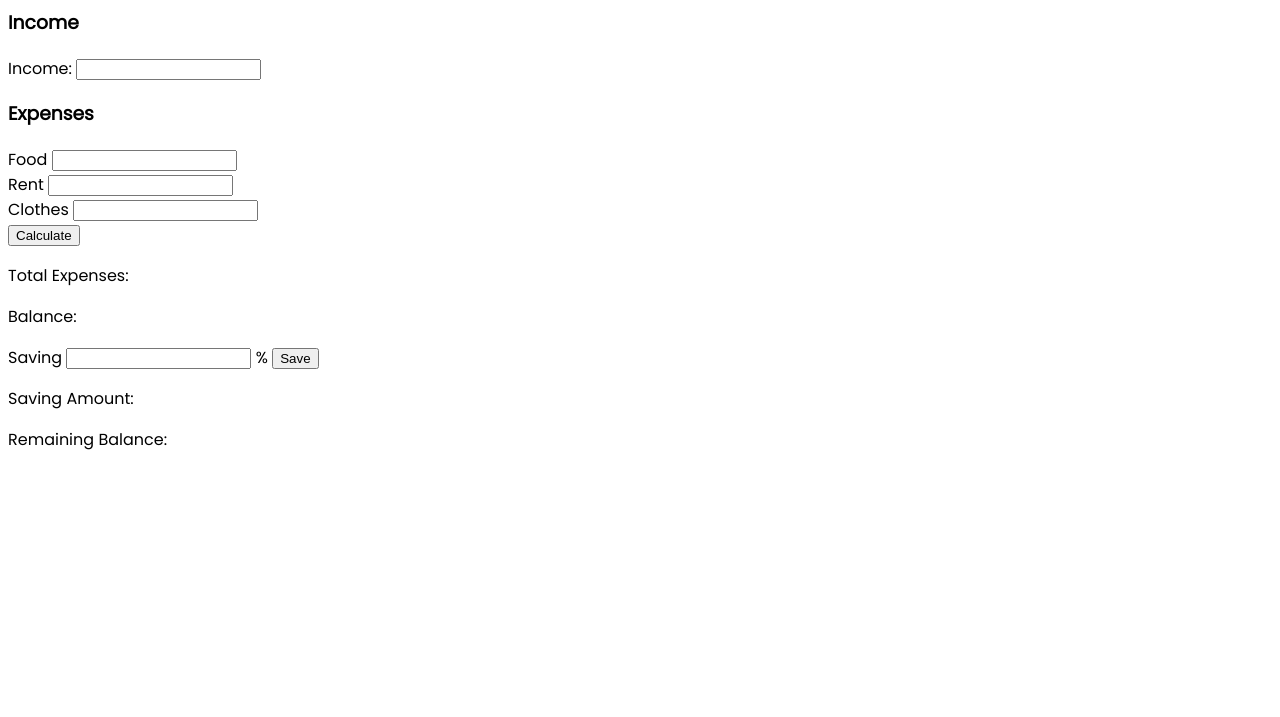
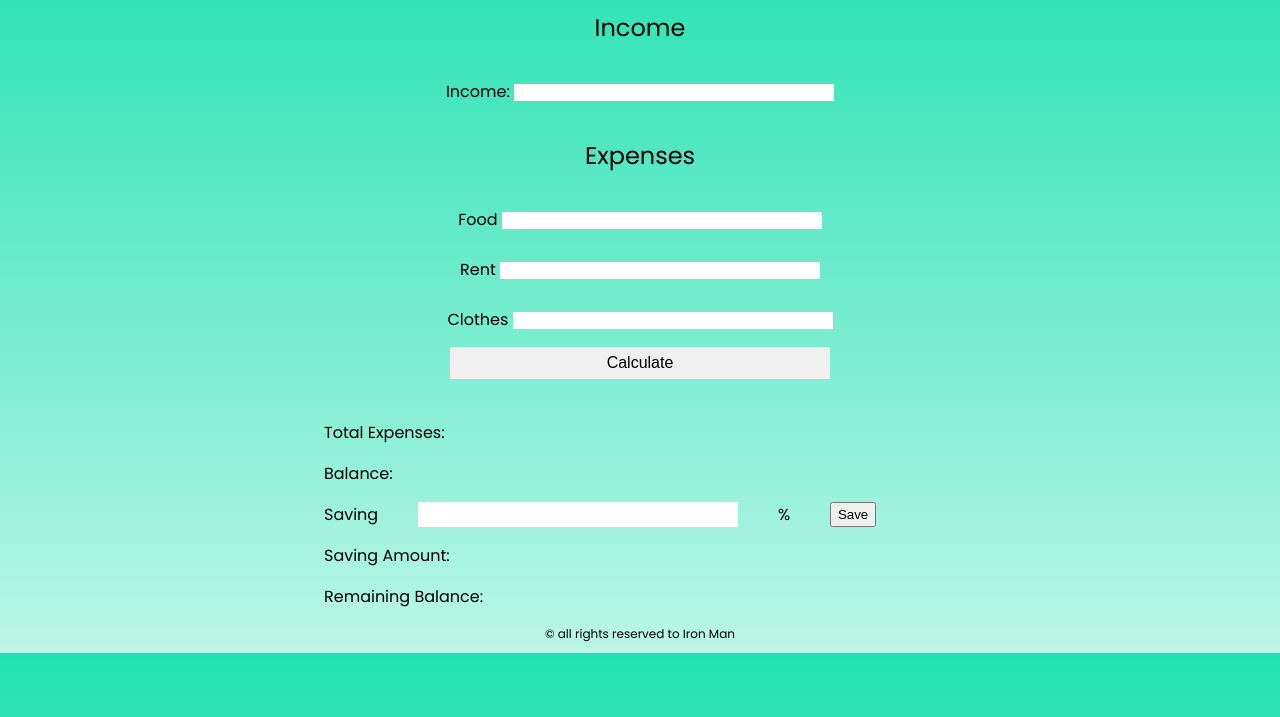
Before and after one commit to MahediHasanBijoy/Javascript-projects, a plain HTML site: page ExpenseCalculator/index.html in a window 1280 px wide. Shown: the part 83-800 px from the top of the page. Drawn offline with Linux system fonts and the light colour scheme.

```diff
--- a/ExpenseCalculator/index.html
+++ b/ExpenseCalculator/index.html
@@ -10,44 +10,45 @@
 	<header>
 		<h1>Expense Calculator</h1>
 	</header>
+<main>
 	<div>
 		<h3>Income</h3>
+		<div class="income">
 			<label for="income">Income:</label>
 			<input  type="number" id="income"><br>
 			<span id="error-income"></span>
 		</div>
+
+	</div>
 	<div>
 		<h3>Expenses</h3>
-    	<div>
+		<div class="food">
 			<label for="food">Food</label>
 			<input  type="number" id="food"><br>
 			<span id="error-food"></span>
 		</div>
-		<div>
+		<div class="rent">
 			<label for="rent">Rent</label>
 			<input type="number" id="rent"><br>
 			<span id="error-rent"></span>
 		</div>
-		<div>
+		<div class="clothes">
 			<label for="clothes">Clothes</label>
 			<input type="number" id="clothes"><br>
 			<span id="error-clothes"></span>
 		</div>
-
 		<span id="error-expense"></span>
 	</div>
 
-
-	<button type="submit" id="calc">Calculate</button>
+	<button class="cal-btn" type="submit" id="calc">Calculate</button>
 	<br>
 	<!-- error when expense is greater than balance -->
 	<span id="error-bal"></span>
-
+	<div class="output-expense">
 		<p id="total-expense">Total Expenses: </p>
-
 		<p>Balance: <span id="balance"></span></p>
-
-<div>
+	</div>
+	<div class="saving-input">
 		<label for="">Saving</label>
 
 		<input type="number" id="save">
@@ -55,14 +56,17 @@
 		<button type="submit" id="save-btn">Save</button><br>
 		<span id="error-save"></span>
 	</div>
-
+	<div class="output-save">
 		<!-- error when saving amount is greater than current balance -->
 		<span id="error-notsave"></span>
+		<p id="saving-amount">Saving Amount: </p>
+		<p id="remaining-balance">Remaining Balance: </p>
+	</div>
 
-	<p id="saving-amount">Saving Amount: </p>
-	<p id="remaining-balance">Remaining Balance: </p><br>
+</main>
 
 
+<footer>&copy; all rights reserved to Iron Man</footer>
 
 
 	<script src="main.js"></script>
--- a/ExpenseCalculator/main.js
+++ b/ExpenseCalculator/main.js
@@ -141,6 +141,9 @@ document.getElementById('save-btn').addEventListener('click', ()=>{
 
   let savePercentage = document.getElementById('save').value;
   let balance = parseFloat(document.getElementById('balance').innerText);
+  if(balance=''){
+    balance = 0;
+  }
   if(error){
     saving(income.value, savePercentage, balance);
   }
--- a/ExpenseCalculator/style.css
+++ b/ExpenseCalculator/style.css
@@ -17,6 +17,69 @@ html{
 	font-family: Poppins, sans-serif;
 }
 
+body{
+	background-image: linear-gradient(to bottom, rgba(33, 225, 176, 1.0), rgba(33, 225, 176, 0.3));
+}
+
 header{
 	text-align: center;
 }
+h1{
+	font-weight: 500;
+}
+h3{
+	text-align: center;
+	font-size: 1.5rem;
+	font-weight: 500;
+}
+.income{
+	margin: auto;
+	width: 50%;
+	padding: 10px;
+	text-align: center;
+}
+
+.food,
+.rent,
+.clothes{
+	margin: 5px auto;
+	width: 50%;
+	padding: 10px;
+	text-align: center;
+}
+.cal-btn{
+	display: block;
+	width: 30%;
+	height: 2rem;
+	border: none;
+	font-size: 1rem;
+	margin: auto;
+}
+.output-expense{
+	width: 50%;
+	margin: auto;
+}
+
+.saving-input{
+	width: 50%;
+	margin: auto;
+	display: flex;
+	justify-content: space-between;
+}
+
+.output-save{
+	width: 50%;
+	margin: auto;
+}
+
+footer{
+	font-size: .75rem;
+	width: 50%;
+	margin: 10px auto;
+	text-align: center;
+}
+
+input{
+	width: 50%;
+	border: none;
+}
--- a/QuoteGenerator/style.css
+++ b/QuoteGenerator/style.css
@@ -86,6 +86,21 @@ button:active{
 	font-size:  1.5rem;
 }
 
+/* Loader */
+.loader {
+  border: 16px solid #f3f3f3; /* Light grey */
+  border-top: 16px solid #333; /* Dark grey */
+  border-radius: 50%;
+  width: 120px;
+  height: 120px;
+  animation: spin 2s linear infinite;
+}
+
+@keyframes spin {
+  0% { transform: rotate(0deg); }
+  100% { transform: rotate(360deg); }
+}
+
 
 /* media query for tablet or smaller */
 @media screen and (max-width: 1000px){
```
Also changed, not shown: QuoteGenerator/index.html (+6 -3 lines), QuoteGenerator/scripts.js (+45 -1 lines). Lines whose indentation alone changed are shown as unchanged.
